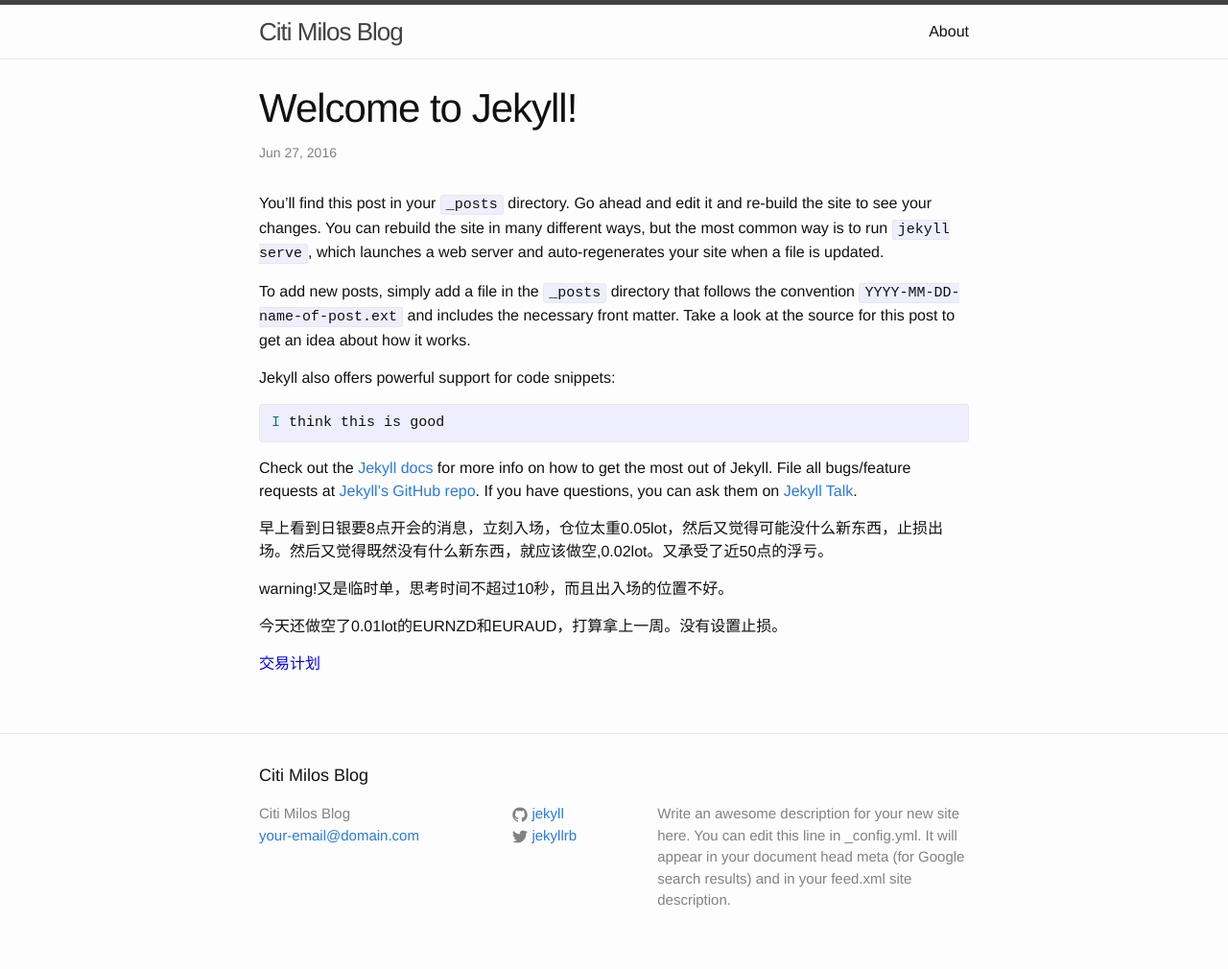
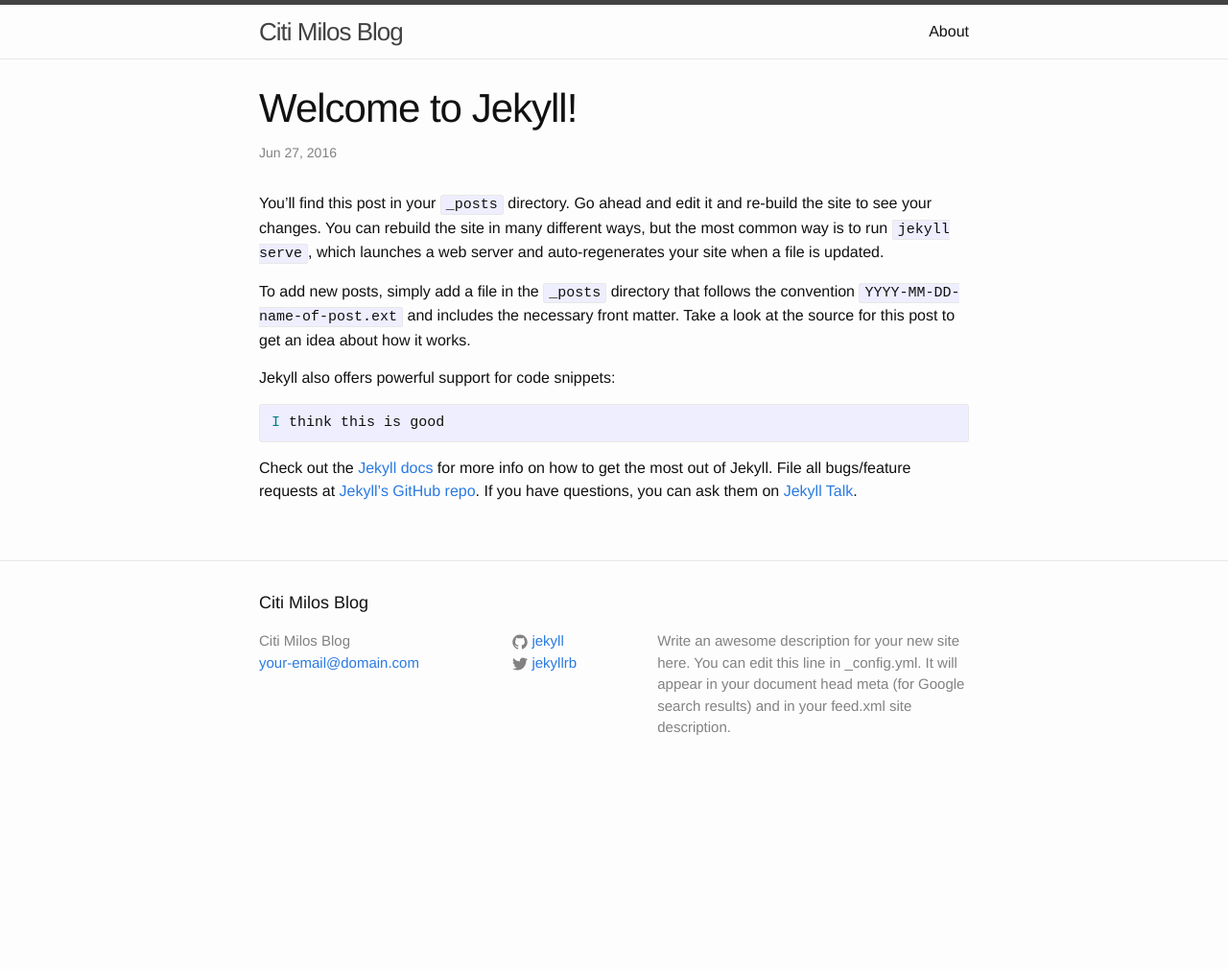
Before and after one commit to citimilo/citimilo.github.io, a Jekyll site: the page built from _posts/2016-06-27-welcome-to-jekyll.markdown, in a window 1280 px wide. Shown: the whole page at 96% size. Built offline with Jekyll 4.4.1, drawn with Linux system fonts in a browser that asks for light colours; after the commit the page ends 900 px from its top, so only the background shows below that.

Commit message:
Update 2016-06-27-welcome-to-jekyll.markdown

```diff
--- a/_posts/2016-06-27-welcome-to-jekyll.markdown
+++ b/_posts/2016-06-27-welcome-to-jekyll.markdown
@@ -16,13 +16,6 @@
 
 Check out the [Jekyll docs][jekyll-docs] for more info on how to get the most out of Jekyll. File all bugs/feature requests at [Jekyll’s GitHub repo][jekyll-gh]. If you have questions, you can ask them on [Jekyll Talk][jekyll-talk].
 
-早上看到日银要8点开会的消息，立刻入场，仓位太重0.05lot，然后又觉得可能没什么新东西，止损出场。然后又觉得既然没有什么新东西，就应该做空,0.02lot。又承受了近50点的浮亏。
-
-warning!又是临时单，思考时间不超过10秒，而且出入场的位置不好。
-
-今天还做空了0.01lot的EURNZD和EURAUD，打算拿上一周。没有设置止损。
-<font color="blue">交易计划</font>
-
 
 [jekyll-docs]: http://jekyllrb.com/docs/home
 [jekyll-gh]:   https://github.com/jekyll/jekyll
```
